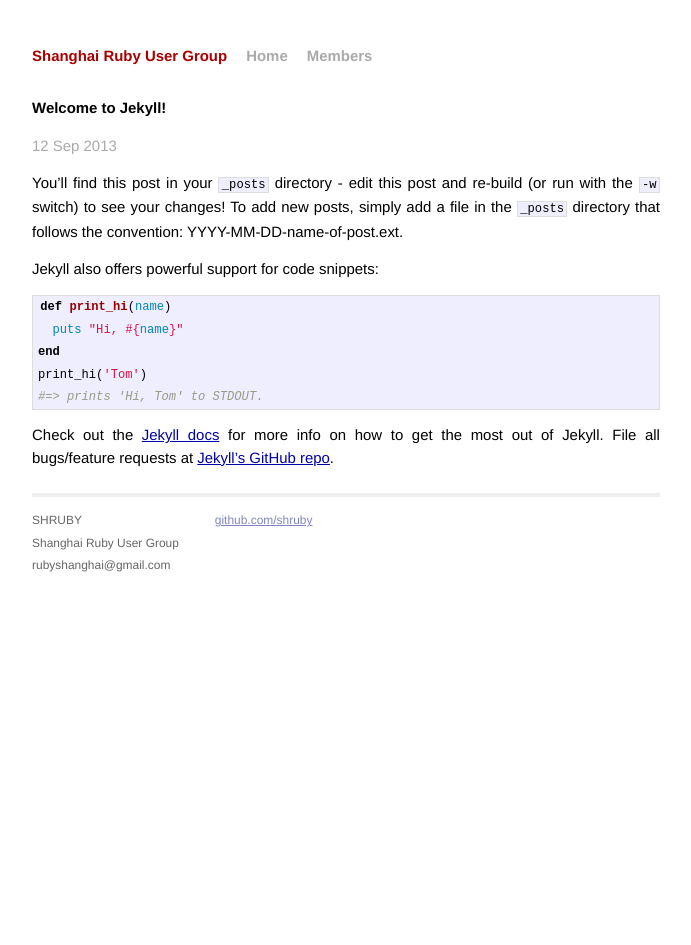
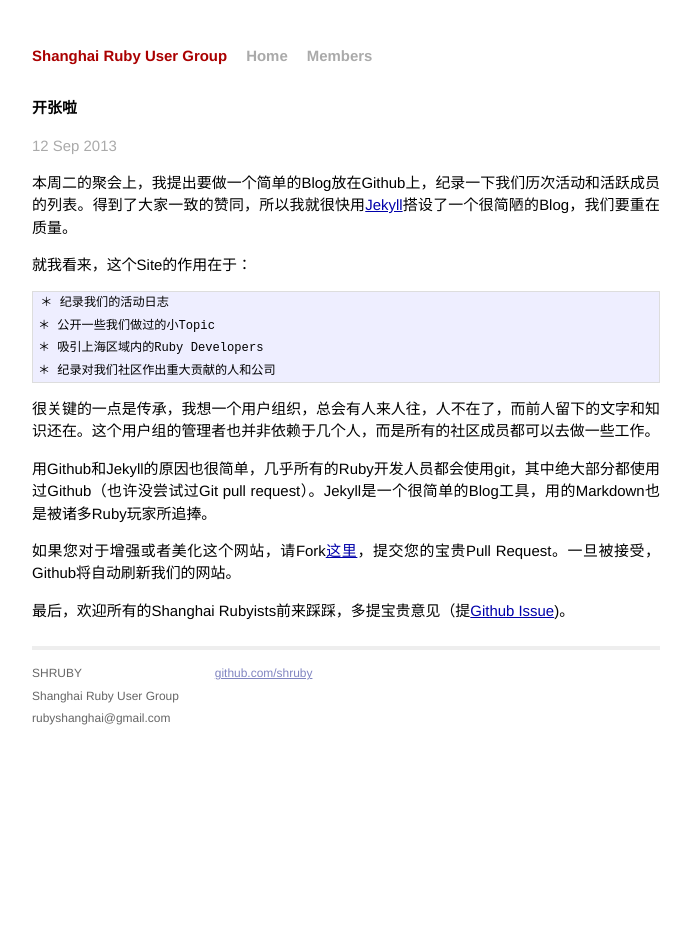
Before and after one commit to shruby/shruby.github.io, a Jekyll site: the page built from _posts/2013-09-12-welcome-to-jekyll.markdown, in a window 1280 px wide. Shown: the whole page, without its empty margins (294-985 px from the left). Built offline with Jekyll 4.4.1, drawn with Linux system fonts in a browser that asks for light colours; Markdown is read by kramdown in place of the engine named in the settings.

Commit message:
开张啦

```diff
--- a/_posts/2013-09-12-welcome-to-jekyll.markdown
+++ b/_posts/2013-09-12-welcome-to-jekyll.markdown
@@ -1,24 +1,27 @@
 ---
 layout: post
-title:  "Welcome to Jekyll!"
+title:  "开张啦"
 date:   2013-09-12 13:14:07
 categories: jekyll update
 ---
 
-You'll find this post in your `_posts` directory - edit this post and re-build (or run with the `-w` switch) to see your changes!
-To add new posts, simply add a file in the `_posts` directory that follows the convention: YYYY-MM-DD-name-of-post.ext.
+本周二的聚会上，我提出要做一个简单的Blog放在Github上，纪录一下我们历次活动和活跃成员的列表。得到了大家一致的赞同，所以我就很快用[Jekyll][jekyll]搭设了一个很简陋的Blog，我们要重在质量。
 
-Jekyll also offers powerful support for code snippets:
+就我看来，这个Site的作用在于：
 
-{% highlight ruby %}
-def print_hi(name)
-  puts "Hi, #{name}"
-end
-print_hi('Tom')
-#=> prints 'Hi, Tom' to STDOUT.
-{% endhighlight %}
+    ＊ 纪录我们的活动日志
+    ＊ 公开一些我们做过的小Topic
+    ＊ 吸引上海区域内的Ruby Developers
+    ＊ 纪录对我们社区作出重大贡献的人和公司
 
-Check out the [Jekyll docs][jekyll] for more info on how to get the most out of Jekyll. File all bugs/feature requests at [Jekyll's GitHub repo][jekyll-gh].
+很关键的一点是传承，我想一个用户组织，总会有人来人往，人不在了，而前人留下的文字和知识还在。这个用户组的管理者也并非依赖于几个人，而是所有的社区成员都可以去做一些工作。
 
-[jekyll-gh]: https://github.com/mojombo/jekyll
-[jekyll]:    http://jekyllrb.com
+用Github和Jekyll的原因也很简单，几乎所有的Ruby开发人员都会使用git，其中绝大部分都使用过Github（也许没尝试过Git pull request）。Jekyll是一个很简单的Blog工具，用的Markdown也是被诸多Ruby玩家所追捧。
+
+如果您对于增强或者美化这个网站，请Fork[这里][shruby]，提交您的宝贵Pull Request。一旦被接受，Github将自动刷新我们的网站。
+
+最后，欢迎所有的Shanghai Rubyists前来踩踩，多提宝贵意见（提[Github Issue][issue])。
+
+[shruby]: https://github.com/shruby/shruby.github.io
+[jekyll]: http://jekyllrb.com
+[issue]: https://github.com/shruby/shruby.github.io/issues/new
```
